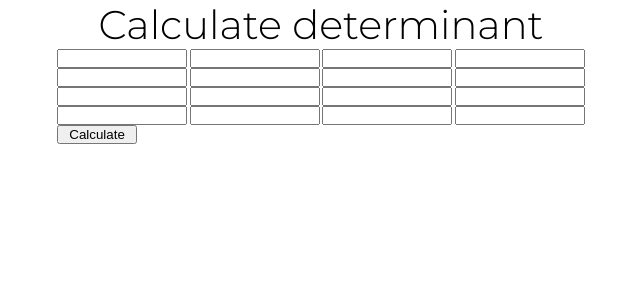
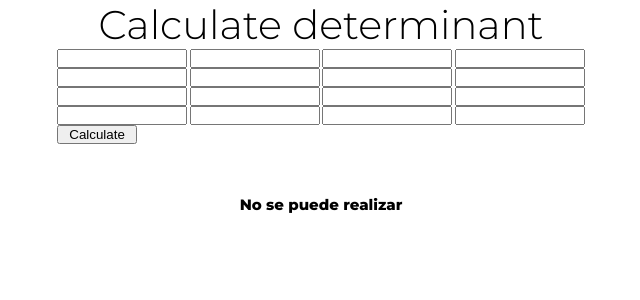
Before and after one commit to marl8n/determinant-with-python, a Django app: page /4x4/ in a window 1280 px wide. Shown: the top 300 px of the page, without its empty margins (319-959 px from the left). Run offline with Django 3.2, Linux system fonts and the light colour scheme.

```diff
--- a/templates/determinant/fourxfour.html
+++ b/templates/determinant/fourxfour.html
@@ -44,6 +44,10 @@
                 <h2>Resultado</h2>
                 <p>{{ result }}</p>
             </div>
+        {% else %}
+        <div class="result">
+            <h2>No se puede realizar</h2>
+        </div>
         {% endif %}
 
     </main>
--- a/templates/determinant/threexthree.html
+++ b/templates/determinant/threexthree.html
@@ -35,6 +35,10 @@
                 <h2>Resultado</h2>
                 <p>{{ result }}</p>
             </div>
+        {% else %}
+            <div class="result">
+                <h2>No se puede realizar</h2>
+            </div>
         {% endif %}
 
     </main>
```
